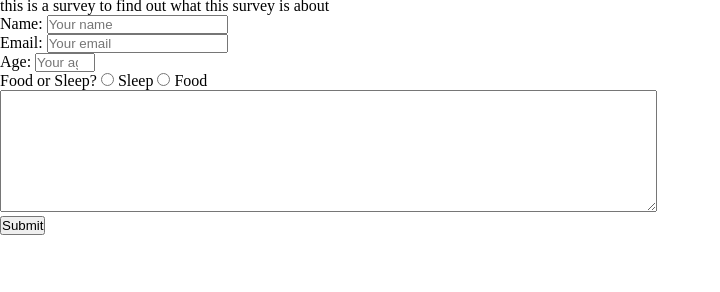
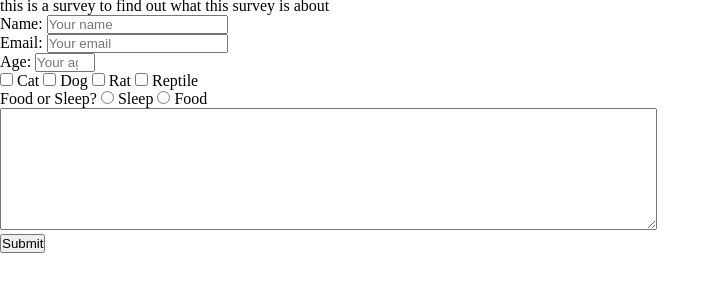
Before and after one commit to ksenia-nesytova/FCC_02_Survey_form, a plain HTML site: page index.html in a window 1280 px wide. Shown: the part 40-332 px from the top of the page, without its empty margins (0-720 px from the left). Drawn offline with Linux system fonts and the light colour scheme.

Commit message:
feat checkboxes

```diff
--- a/index.html
+++ b/index.html
@@ -39,6 +39,19 @@
               </div>
 
               <div class="">
+                <form class="">
+                  <input type="checkbox" name="cat" value="cat">
+                  <label for="cat">Cat</label>
+                  <input type="checkbox" name="dog" value="dog">
+                  <label for="dog">Dog</label>
+                  <input type="checkbox" name="rat" value="rat">
+                  <label for="rat">Rat</label>
+                  <input type="checkbox" name="reptile" value="reptile">
+                  <label for="reptile">Reptile</label>
+                </form>
+              </div>
+
+              <div class="">
                 <form id="radio" >
                   <label for="radio" id="radio">
                     Food or Sleep?
```
